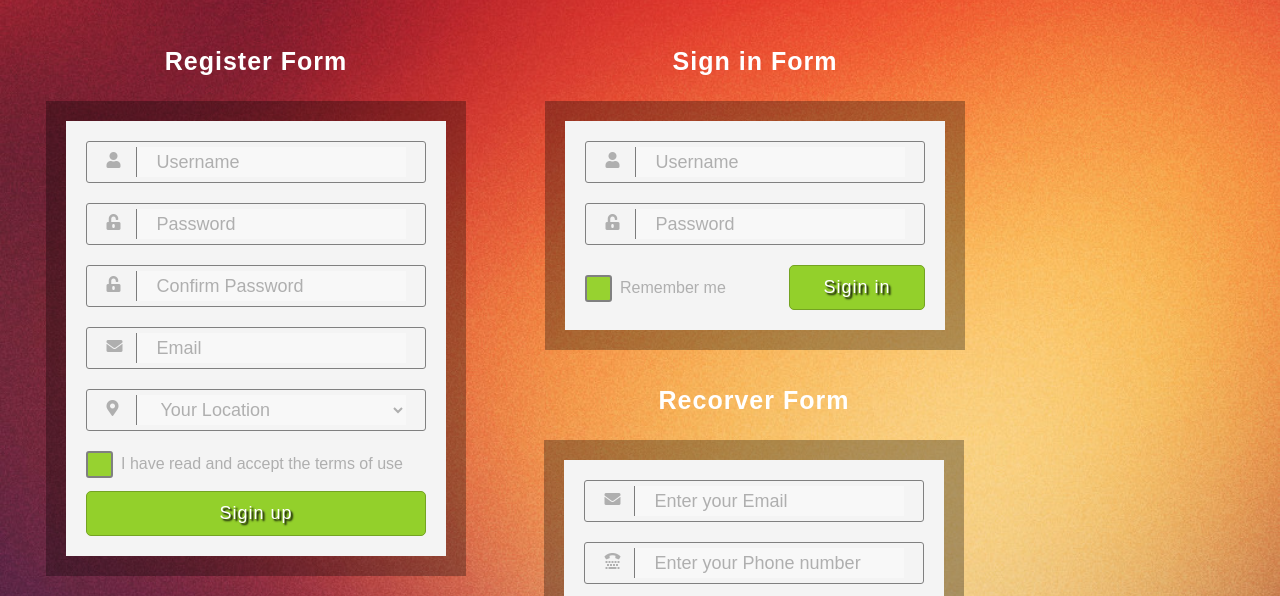
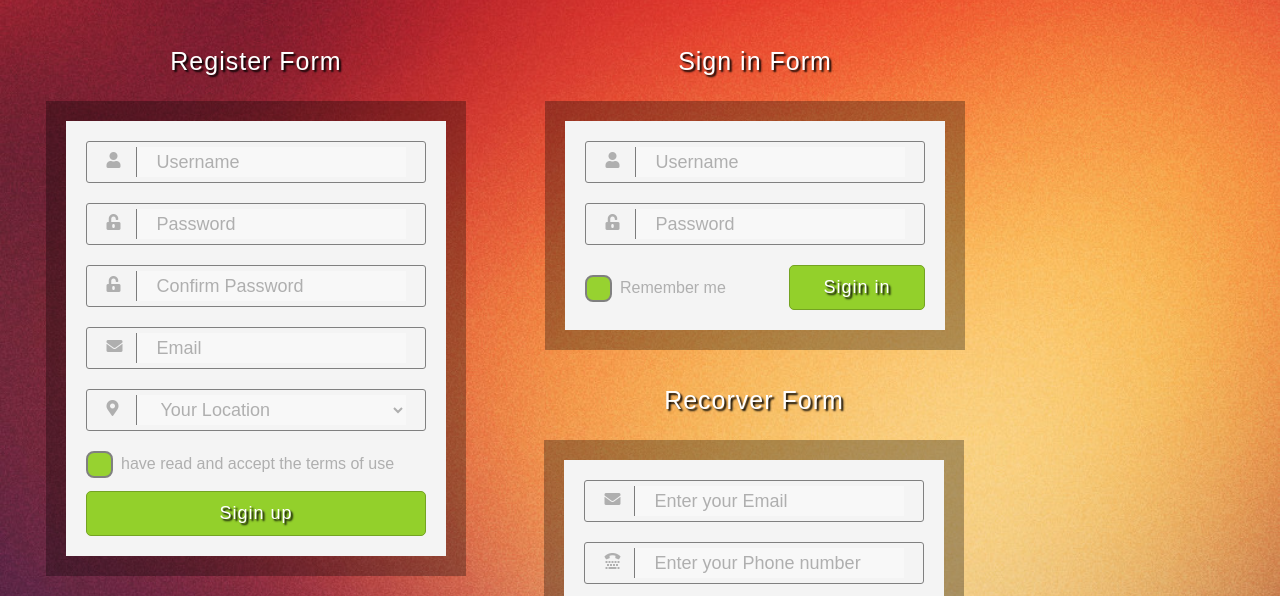
Before and after one commit to frontendagnes/challenge-one, a website: page index.html in a window 1280 px wide. Shown: the part 169-765 px from the top of the page. Drawn offline with Linux system fonts and the light colour scheme.

Commit message:
commit#6

```diff
--- a/index.html
+++ b/index.html
@@ -37,7 +37,7 @@
                 <div class="input-div">
                     <Label for="location"><i class="fas fa-map-marker-alt"></i></Label>
                     <select id="location" class="input-txt">
-                        <option value="your-location"> Your Location </option>
+                        <option default> Your Location </option>
                         <option value="warszawa">Warszawa</option>
                         <option value="krakow">Kraków</option>
                         <option value="zakopane">Zakopane</option>
@@ -47,7 +47,7 @@
                     </select>
                 </div>
                 <div class = "check-div">
-                    <input type="checkbox" id="confirm-things" checked> <label for="confirm-things" class="confirm-things">I have read and accept the terms of use</label>
+                    <input type="checkbox" id="confirm-things" checked> <label for="confirm-things" class="confirm-things"><span class="white-border"></span> have read and accept the terms of use</label>
                 </div>
                 <button type="submit" class="btn-submit btn-sign-up">Sigin up</button>
             </form>
--- a/style.css
+++ b/style.css
@@ -1,13 +1,16 @@
 body{
     margin: 0;
     padding: 0;
-    background:url('/img/tlo.jpg');
-    background-size: cover;
     font-family: Arial, Helvetica, sans-serif;
+    height: 100%;
+
 }
 main{
     position: relative;
     padding-bottom: 60px;
+    background:url('/img/tlo.jpg');
+    background-size: cover;
+    min-height: 1400px;
 }
 
 i{
@@ -30,6 +33,8 @@ h3{
     color: #ffffff;
     font-size: 25px;
     letter-spacing: 1px;
+    text-shadow: 2px 2px 2px #000000;
+    font-weight: 100;
 }
 .lizard{
     position: absolute;
@@ -154,31 +159,33 @@ label{
 #sign-check{
     display: none;
 }
+.white-border{
+
+}
 input[type = checkbox] + label{
     position: relative;
     padding-left:35px;
     cursor: pointer;
     display: flex;
     flex-flow: row wrap;
-    /* justify-content: center; */
 }
 input[type=checkbox] + label:before{
     position: absolute;
     content: "";
-    display: block; /* koniecznie element blokowy, aby móc nadać odpowiednie wymiary */
+    display: block; /* element blokowy, aby móc nadać odpowiednie wymiary */
     width: 15px;
     height: 15px;
-    top: 0; /* ustalamy pozycje */
+    top: 0;
     left: 0;
-     /* dodamy jeszcze odpowiedni kursor */
     transition: all .4s ease;
     -webkit-transition: all .7s ease;
-    background-color: white;
-    border: 2px solid grey;
+    background-color: #ffffff;
+    border: 2px solid #808080;
     border-radius: 3px;
     padding: 4px;
 }
 input[type=checkbox]:checked + label:before{
+    border-radius: 8px;
     background-color: #97d230;
 
 }
@@ -219,6 +226,7 @@ input[type=checkbox]:checked:disabled + label:before{
 .btn-no{
     width: 45%;
     background-color: #f4495b;
+    border-color: #f52338;
 }
 .lizard-bottom{
      width: 80px;
```
